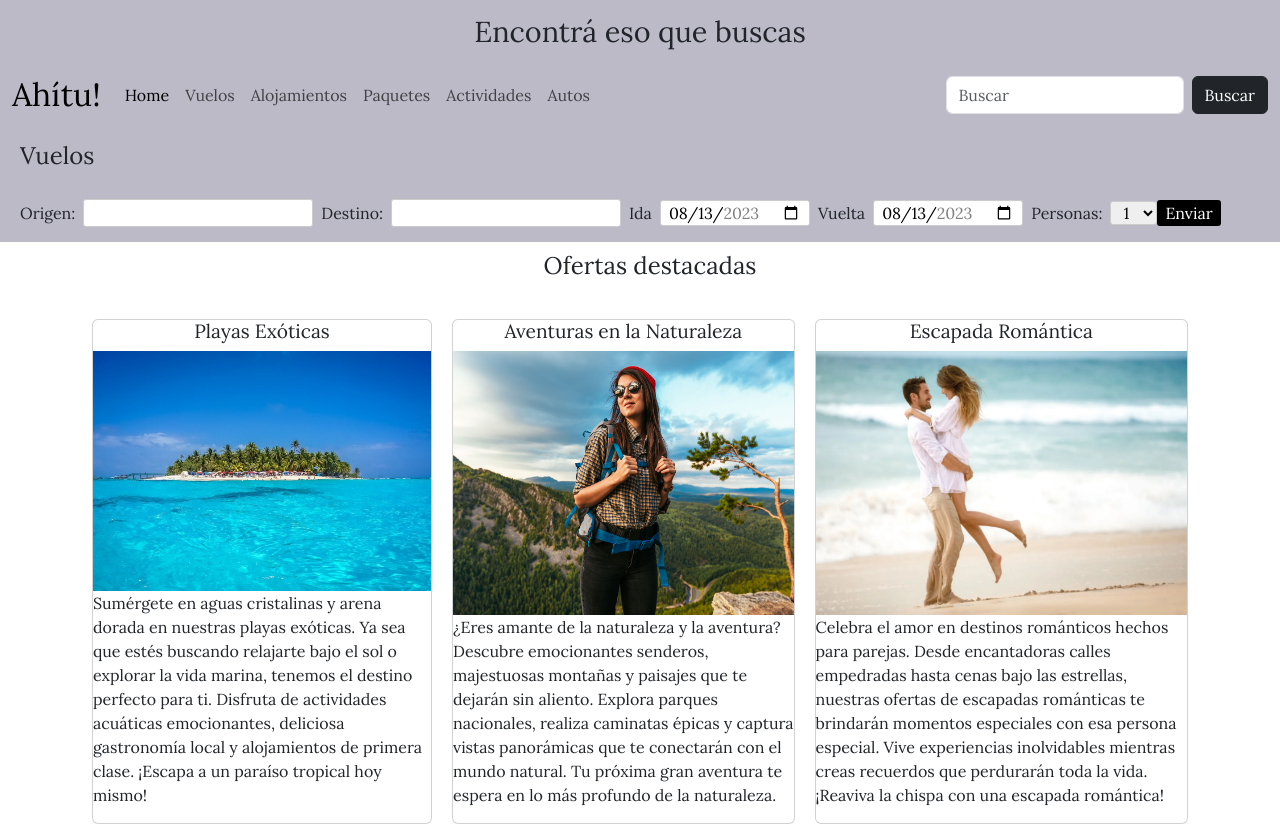
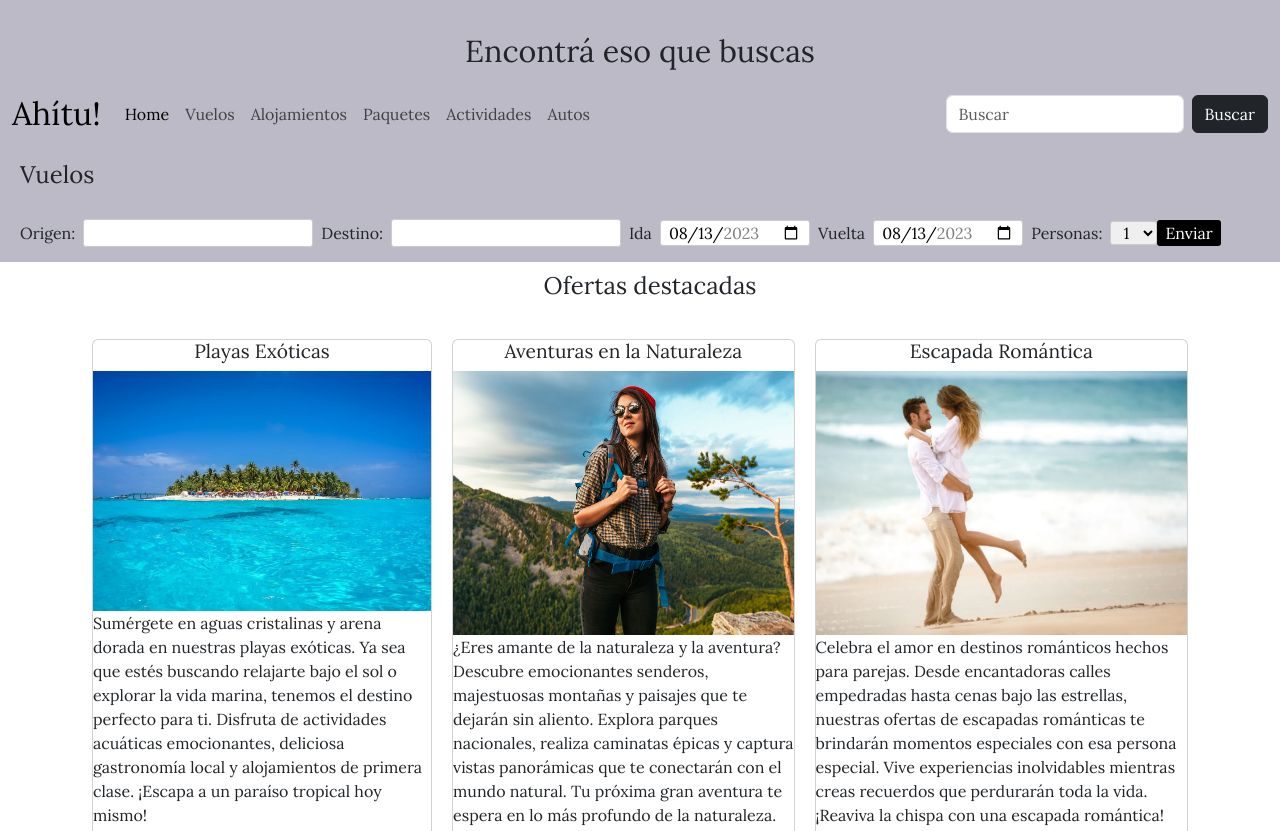
Before and after one commit to belenmmoreno/mi-primer-repo, a website: page index.html in a window 1280 px wide. Shown: the top 831 px of the page. Drawn offline with nearby package versions, Linux system fonts and the light colour scheme.

Commit message:
[sass] se ajustaron medidas

```diff
--- a/css/style.css
+++ b/css/style.css
@@ -20,9 +20,9 @@
     background-color: #BBBAC6;
 }
 .header h1{
-    font-size: 1.80em;
+    font-size: 1.90em;
     text-align: center;
-    padding-top: 15px;
+    padding-top: 33px;
 }
 .border-class{
     border: none;
--- a/scss/_header.scss
+++ b/scss/_header.scss
@@ -2,9 +2,9 @@
     background-color: $color-secundary;
 
     h1{
-        font-size: 1.80em;
+        font-size: 1.90em;
         text-align: center;
-        padding-top: 15px;
+        padding-top: 33px;
     }
 }
 .border-class{
```
Also changed, not shown: css/main.css.
